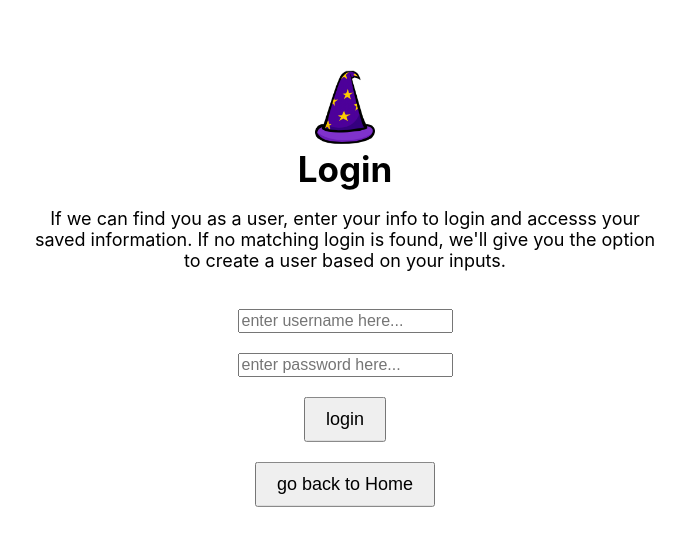
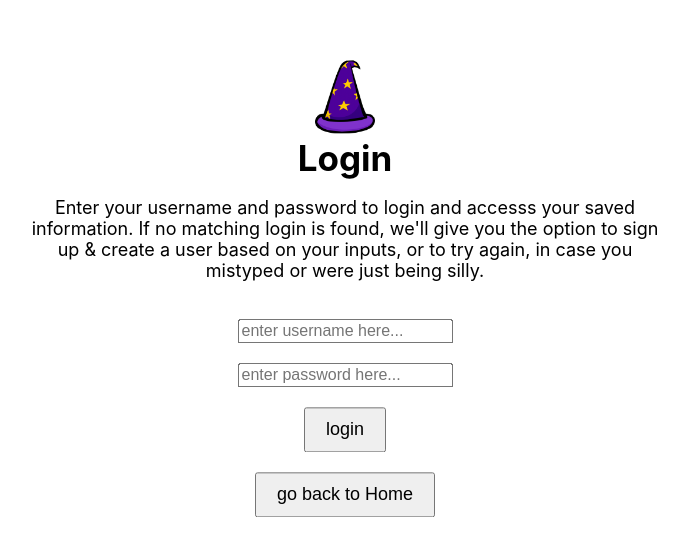
Before and after one commit to stefdram/VidStatWizard, a React (Create React App) app in the folder frontend/: page /login in a window 1280 px wide. Shown: the part 111-666 px from the top of the page, without its empty margins (295-983 px from the left). Built offline with nearby package versions, Linux system fonts and the light colour scheme.

Commit message:
Minor text change to login page

```diff
--- a/frontend/src/Login.js
+++ b/frontend/src/Login.js
@@ -23,8 +23,8 @@ const Login = (props) => {
        <header style={{ fontSize: "35px", fontWeight: "bold" , marginBottom: "10px"}}>
         Login
       </header>
-      <p>If we can find you as a user, enter your info to login and accesss your saved information.
-        If no matching login is found, we'll give you the option to create a user based on your inputs.
+      <p>Enter your username and password to login and accesss your saved information.
+        If no matching login is found, we'll give you the option to sign up & create a user based on your inputs, or to try again, in case you mistyped or were just being silly.
       </p>
         <br />
         <div className={"inputContainer"}>
```
